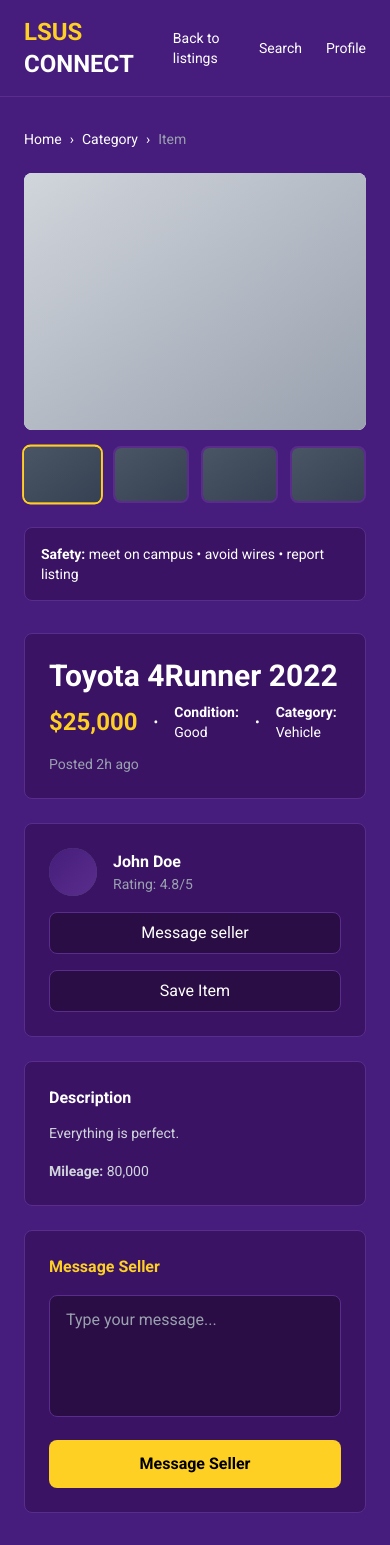
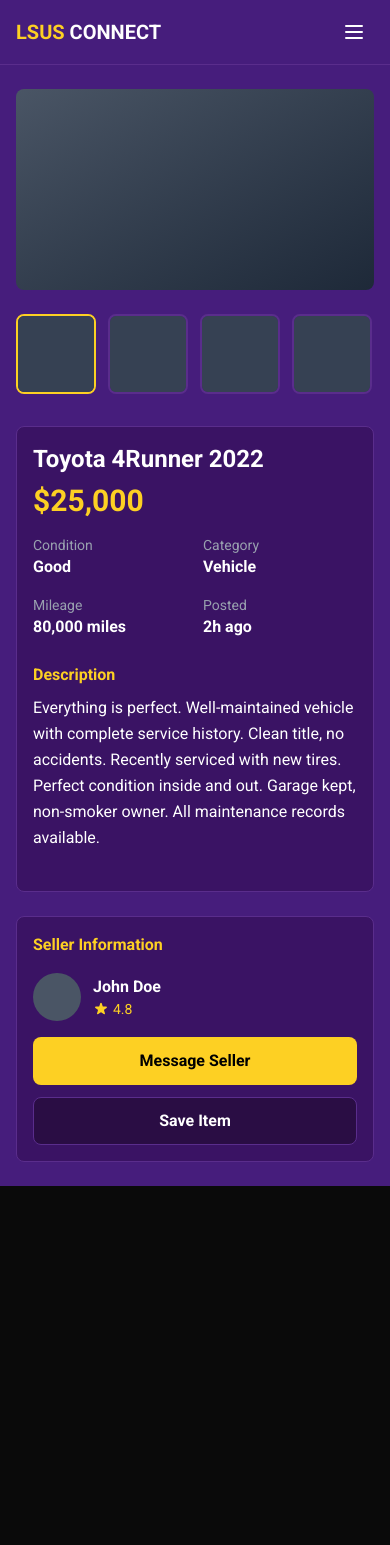
Before and after one commit to showrab09/LSUS_CONNECT, a Next.js app: page /product-detail in a window 390 px wide. After the commit the page ends 1186 px from the top, so only its background shows below. Built offline with nearby package versions, Linux system fonts and the light colour scheme.

Commit message:
feat: Make product-detail page responsive with logout button

```diff
--- a/app/product-detail/page.tsx
+++ b/app/product-detail/page.tsx
@@ -2,10 +2,13 @@
 
 import { useState } from "react";
 import Link from "next/link";
+import { useRouter } from "next/navigation";
 
 /**
- * LSUS Connect - Product Detail Page
- * Brand Compliant with LSUS Brand Guidelines (January 2026)
+ * LSUS Connect - Product Detail Page (FULLY RESPONSIVE)
+ * Mobile: Stacked layout, full-width images
+ * Tablet: Balanced 2-column layout
+ * Desktop: Image gallery + seller sidebar
  */
 
 // Mock product data
@@ -16,7 +19,7 @@
   condition: "Good",
   category: "Vehicle",
   postedTime: "2h ago",
-  description: "Everything is perfect.",
+  description: "Everything is perfect. Well-maintained vehicle with complete service history. Clean title, no accidents. Recently serviced with new tires. Perfect condition inside and out. Garage kept, non-smoker owner. All maintenance records available.",
   mileage: "80,000",
   seller: {
     name: "John Doe",
@@ -32,184 +35,210 @@
 };
 
 export default function ProductDetailPage() {
+  const router = useRouter();
   const [selectedImage, setSelectedImage] = useState(0);
   const [message, setMessage] = useState("");
+  const [isMobileMenuOpen, setIsMobileMenuOpen] = useState(false);
 
   const handleSendMessage = () => {
     console.log("Sending message:", message);
-    // TODO: Implement message sending
     setMessage("");
   };
 
   const handleSaveItem = () => {
     console.log("Saving item");
-    // TODO: Implement save functionality
   };
 
-  const handleMessageSeller = () => {
-    console.log("Message seller clicked");
-    // TODO: Implement message modal or inline messaging
+  const handleLogout = () => {
+    document.cookie = "token=; path=/; max-age=0";
+    localStorage.removeItem("token");
+    router.push("/signin");
   };
 
   return (
     <div className="min-h-screen bg-[#461D7C]">
-      {/* Header */}
-      <header className="bg-[#461D7C] border-b border-[#5a2d8c] py-4">
-        <div className="max-w-[1600px] mx-auto px-6">
+      {/* Header - Responsive */}
+      <header className="bg-[#461D7C] border-b border-[#5a2d8c] py-3 sm:py-4 sticky top-0 z-50">
+        <div className="max-w-[1600px] mx-auto px-4 sm:px-6">
           <div className="flex items-center justify-between">
-            {/* Logo */}
-            <Link href="/" className="text-2xl font-bold text-white">
+            <Link href="/marketplace" className="text-xl sm:text-2xl font-bold text-white">
               <span className="text-[#FDD023]">LSUS</span> CONNECT
             </Link>
 
-            {/* Right side links */}
-            <div className="flex items-center gap-6 text-white text-sm">
+            {/* Desktop Nav */}
+            <div className="hidden md:flex items-center gap-4 sm:gap-6 text-white text-sm">
               <Link href="/marketplace" className="hover:text-[#FDD023] transition-colors">
                 Back to listings
-              </Link>
-              <Link href="/" className="hover:text-[#FDD023] transition-colors">
-                Search
               </Link>
               <Link href="/user-profile" className="hover:text-[#FDD023] transition-colors">
                 Profile
               </Link>
+              <button onClick={handleLogout} className="hover:text-[#FDD023] transition-colors">
+                Logout
+              </button>
             </div>
+
+            {/* Mobile Menu Button */}
+            <button
+              onClick={() => setIsMobileMenuOpen(!isMobileMenuOpen)}
+              className="md:hidden p-2 text-white hover:text-[#FDD023] transition-colors"
+            >
+              <svg className="w-6 h-6" fill="none" stroke="currentColor" viewBox="0 0 24 24">
+                {isMobileMenuOpen ? (
+                  <path strokeLinecap="round" strokeLinejoin="round" strokeWidth={2} d="M6 18L18 6M6 6l12 12" />
+                ) : (
+                  <path strokeLinecap="round" strokeLinejoin="round" strokeWidth={2} d="M4 6h16M4 12h16M4 18h16" />
+                )}
+              </svg>
+            </button>
           </div>
+
+          {/* Mobile Menu */}
+          {isMobileMenuOpen && (
+            <div className="md:hidden mt-4 pb-4 border-t border-[#5a2d8c] pt-4">
+              <nav className="flex flex-col gap-3">
+                <Link href="/marketplace" className="text-white hover:text-[#FDD023] transition-colors py-2 px-3 rounded hover:bg-[#3a1364]">
+                  Back to listings
+                </Link>
+                <Link href="/user-profile" className="text-white hover:text-[#FDD023] transition-colors py-2 px-3 rounded hover:bg-[#3a1364]">
+                  Profile
+                </Link>
+                <button onClick={handleLogout} className="text-left text-white hover:text-[#FDD023] transition-colors py-2 px-3 rounded hover:bg-[#3a1364]">
+                  Logout
+                </button>
+              </nav>
+            </div>
+          )}
         </div>
       </header>
 
-      {/* Main Content */}
-      <div className="max-w-[1600px] mx-auto px-6 py-8">
-        {/* Breadcrumb */}
-        <div className="mb-6 text-white text-sm">
-          <Link href="/" className="hover:text-[#FDD023] transition-colors">
-            Home
+      {/* Main Content - Responsive Grid */}
+      <div className="max-w-[1600px] mx-auto px-4 sm:px-6 py-6 sm:py-8">
+        {/* Breadcrumb - Hidden on mobile */}
+        <div className="hidden sm:block mb-6 text-white text-sm">
+          <Link href="/marketplace" className="hover:text-[#FDD023] transition-colors">
+            Marketplace
           </Link>
           <span className="mx-2">›</span>
           <Link href="/marketplace" className="hover:text-[#FDD023] transition-colors">
-            Category
+            {productData.category}
           </Link>
           <span className="mx-2">›</span>
           <span className="text-gray-400">Item</span>
         </div>
 
-        <div className="grid grid-cols-[1fr,400px] gap-8">
-          {/* Left Side - Images */}
-          <div>
+        <div className="grid grid-cols-1 lg:grid-cols-[2fr,1fr] gap-6 lg:gap-8">
+          {/* Left Side - Images & Details */}
+          <div className="space-y-6">
             {/* Main Image */}
-            <div className="bg-white rounded-lg overflow-hidden mb-4">
-              <div className="aspect-[4/3] relative">
-                <div className="w-full h-full bg-gradient-to-br from-gray-300 to-gray-400"></div>
+            <div className="bg-white rounded-lg overflow-hidden">
+              <div className="aspect-video sm:aspect-[4/3] bg-gray-700">
+                <div className="w-full h-full bg-gradient-to-br from-gray-600 to-gray-800"></div>
               </div>
             </div>
 
-            {/* Thumbnail Gallery */}
-            <div className="grid grid-cols-4 gap-3">
-              {productData.images.map((image, index) => (
+            {/* Thumbnail Gallery - Scrollable on mobile */}
+            <div className="flex gap-3 overflow-x-auto pb-2">
+              {productData.images.map((_, idx) => (
                 <button
-                  key={index}
-                  onClick={() => setSelectedImage(index)}
-                  className={`aspect-[4/3] rounded-lg overflow-hidden border-2 transition-all ${
-                    selectedImage === index
-                      ? "border-[#FDD023] scale-105"
-                      : "border-[#5a2d8c] hover:border-[#FDD023]/50"
+                  key={idx}
+                  onClick={() => setSelectedImage(idx)}
+                  className={`flex-shrink-0 w-20 h-20 sm:w-24 sm:h-24 rounded-lg overflow-hidden border-2 transition-colors ${
+                    selectedImage === idx ? "border-[#FDD023]" : "border-[#5a2d8c]"
                   }`}
                 >
-                  <div className="w-full h-full bg-gradient-to-br from-gray-600 to-gray-700"></div>
+                  <div className="w-full h-full bg-gray-700"></div>
                 </button>
               ))}
             </div>
 
-            {/* Safety Tips */}
-            <div className="mt-6 bg-[#3a1364] rounded-lg p-4 border border-[#5a2d8c]">
-              <p className="text-white text-sm">
-                <span className="font-semibold">Safety:</span> meet on campus • avoid wires • report listing
-              </p>
+            {/* Product Details Card */}
+            <div className="bg-[#3a1364] rounded-lg p-4 sm:p-6 border border-[#5a2d8c]">
+              <h1 className="text-white text-2xl sm:text-3xl font-bold mb-2">{productData.title}</h1>
+              <p className="text-[#FDD023] text-3xl sm:text-4xl font-bold mb-4">{productData.price}</p>
+
+              {/* Details Grid - Responsive */}
+              <div className="grid grid-cols-2 gap-4 mb-6">
+                <div>
+                  <p className="text-gray-400 text-sm">Condition</p>
+                  <p className="text-white font-semibold">{productData.condition}</p>
+                </div>
+                <div>
+                  <p className="text-gray-400 text-sm">Category</p>
+                  <p className="text-white font-semibold">{productData.category}</p>
+                </div>
+                <div>
+                  <p className="text-gray-400 text-sm">Mileage</p>
+                  <p className="text-white font-semibold">{productData.mileage} miles</p>
+                </div>
+                <div>
+                  <p className="text-gray-400 text-sm">Posted</p>
+                  <p className="text-white font-semibold">{productData.postedTime}</p>
                 </div>
               </div>
 
-          {/* Right Side - Product Info */}
-          <div className="space-y-6">
-            {/* Product Title & Price */}
-            <div className="bg-[#3a1364] rounded-lg p-6 border border-[#5a2d8c]">
-              <h1 className="text-white text-3xl font-bold mb-2">
-                {productData.title}
-              </h1>
-              <div className="flex items-center gap-4 mb-3">
-                <p className="text-[#FDD023] text-2xl font-bold">
-                  {productData.price}
-                </p>
-                <span className="text-white text-sm">•</span>
-                <p className="text-white text-sm">
-                  <span className="font-semibold">Condition:</span> {productData.condition}
-                </p>
-                <span className="text-white text-sm">•</span>
-                <p className="text-white text-sm">
-                  <span className="font-semibold">Category:</span> {productData.category}
-                </p>
+              {/* Description */}
+              <div className="mb-6">
+                <h3 className="text-[#FDD023] font-semibold mb-2">Description</h3>
+                <p className="text-white leading-relaxed">{productData.description}</p>
               </div>
-              <p className="text-gray-400 text-sm">Posted {productData.postedTime}</p>
-            </div>
-
-            {/* Seller Info */}
-            <div className="bg-[#3a1364] rounded-lg p-6 border border-[#5a2d8c]">
-              <div className="flex items-center gap-4 mb-4">
-                {/* Avatar */}
-                <div className="w-12 h-12 rounded-full bg-gray-600 flex-shrink-0">
-                  <div className="w-full h-full bg-gradient-to-br from-[#461D7C] to-[#5a2d8c] rounded-full"></div>
-                </div>
-                {/* Name & Rating */}
-                <div>
-                  <p className="text-white font-semibold">{productData.seller.name}</p>
-                  <p className="text-gray-400 text-sm">Rating: {productData.seller.rating}/5</p>
             </div>
           </div>
 
-              {/* Message Seller */}
+          {/* Right Side - Seller Info & Actions */}
+          <div className="space-y-6">
+            {/* Seller Card */}
+            <div className="bg-[#3a1364] rounded-lg p-4 sm:p-6 border border-[#5a2d8c]">
+              <h3 className="text-[#FDD023] font-semibold mb-4">Seller Information</h3>
+              <div className="flex items-center gap-3 mb-4">
+                <div className="w-12 h-12 sm:w-14 sm:h-14 rounded-full bg-gray-600 flex-shrink-0"></div>
+                <div className="flex-1 min-w-0">
+                  <p className="text-white font-semibold">{productData.seller.name}</p>
+                  <div className="flex items-center gap-1 text-[#FDD023]">
+                    <svg className="w-4 h-4" fill="currentColor" viewBox="0 0 20 20">
+                      <path d="M9.049 2.927c.3-.921 1.603-.921 1.902 0l1.07 3.292a1 1 0 00.95.69h3.462c.969 0 1.371 1.24.588 1.81l-2.8 2.034a1 1 0 00-.364 1.118l1.07 3.292c.3.921-.755 1.688-1.54 1.118l-2.8-2.034a1 1 0 00-1.175 0l-2.8 2.034c-.784.57-1.838-.197-1.539-1.118l1.07-3.292a1 1 0 00-.364-1.118L2.98 8.72c-.783-.57-.38-1.81.588-1.81h3.461a1 1 0 00.951-.69l1.07-3.292z" />
+                    </svg>
+                    <span className="text-sm">{productData.seller.rating}</span>
+                  </div>
+                </div>
+              </div>
+
+              {/* Action Buttons - Touch friendly */}
+              <div className="space-y-3">
                 <button
-                onClick={handleMessageSeller}
-                className="w-full py-2 bg-[#2a0d44] text-white rounded-lg border border-[#5a2d8c] hover:bg-[#3a1364] hover:border-[#FDD023] transition-colors mb-4"
+                  onClick={() => setMessage("I'm interested in this item")}
+                  className="w-full min-h-[48px] bg-[#FDD023] text-black font-bold rounded-lg hover:bg-[#FFE34A] transition-colors"
                 >
-                Message seller
+                  Message Seller
                 </button>
-
-              {/* Save Item */}
                 <button
                   onClick={handleSaveItem}
-                className="w-full py-2 bg-[#2a0d44] text-white rounded-lg border border-[#5a2d8c] hover:bg-[#3a1364] hover:border-[#FDD023] transition-colors"
+                  className="w-full min-h-[48px] bg-[#2a0d44] text-white font-semibold rounded-lg border border-[#5a2d8c] hover:border-[#FDD023] transition-colors"
                 >
                   Save Item
                 </button>
               </div>
-
-            {/* Description */}
-            <div className="bg-[#3a1364] rounded-lg p-6 border border-[#5a2d8c]">
-              <h3 className="text-white font-semibold mb-3">Description</h3>
-              <p className="text-gray-300 text-sm leading-relaxed mb-4">
-                {productData.description}
-              </p>
-              <p className="text-gray-300 text-sm">
-                <span className="font-semibold">Mileage:</span> {productData.mileage}
-              </p>
             </div>
 
-            {/* Message Seller Box */}
-            <div className="bg-[#3a1364] rounded-lg p-6 border border-[#5a2d8c]">
-              <h3 className="text-[#FDD023] font-bold mb-4">Message Seller</h3>
+            {/* Message Box - Appears when button clicked */}
+            {message && (
+              <div className="bg-[#3a1364] rounded-lg p-4 sm:p-6 border border-[#5a2d8c]">
+                <h3 className="text-[#FDD023] font-semibold mb-3">Send Message</h3>
                 <textarea
-                placeholder="Type your message..."
                   value={message}
                   onChange={(e) => setMessage(e.target.value)}
                   rows={4}
-                className="w-full px-4 py-3 rounded-lg bg-[#2a0d44] border border-[#5a2d8c] text-white placeholder-gray-400 focus:outline-none focus:border-[#FDD023] focus:ring-2 focus:ring-[#FDD023]/20 resize-none mb-4"
+                  placeholder="Type your message..."
+                  className="w-full px-4 py-3 rounded-lg bg-[#2a0d44] border border-[#5a2d8c] text-white text-base placeholder-gray-400 focus:outline-none focus:border-[#FDD023] focus:ring-2 focus:ring-[#FDD023]/20 resize-none mb-3"
                 />
                 <button
                   onClick={handleSendMessage}
-                className="w-full py-3 bg-[#FDD023] text-black font-bold rounded-lg hover:bg-[#FFE34A] transition-colors"
+                  className="w-full min-h-[48px] bg-[#FDD023] text-black font-bold rounded-lg hover:bg-[#FFE34A] transition-colors"
                 >
-                Message Seller
+                  Send
                 </button>
               </div>
+            )}
           </div>
         </div>
       </div>
```
Lines whose indentation alone changed are shown as unchanged.
